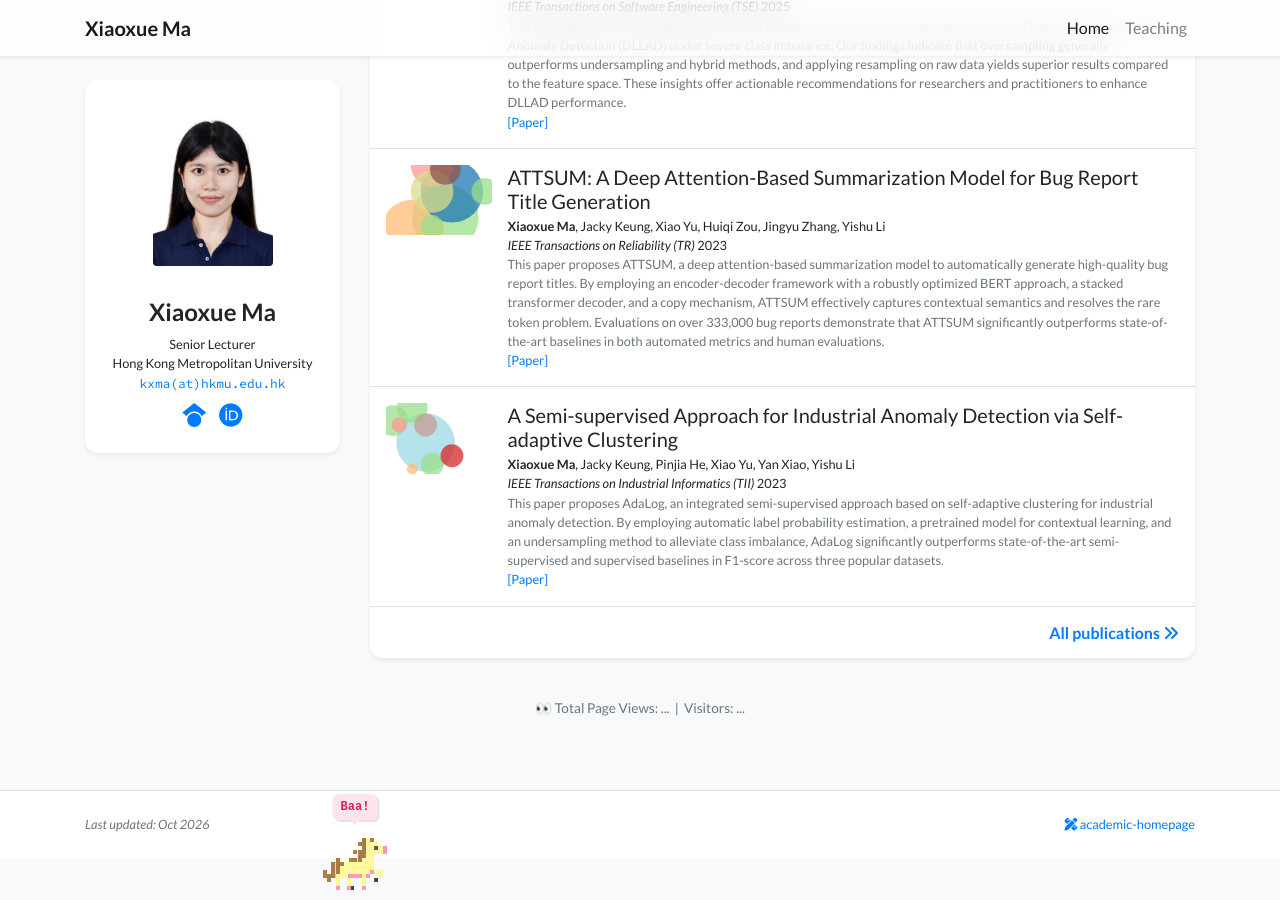
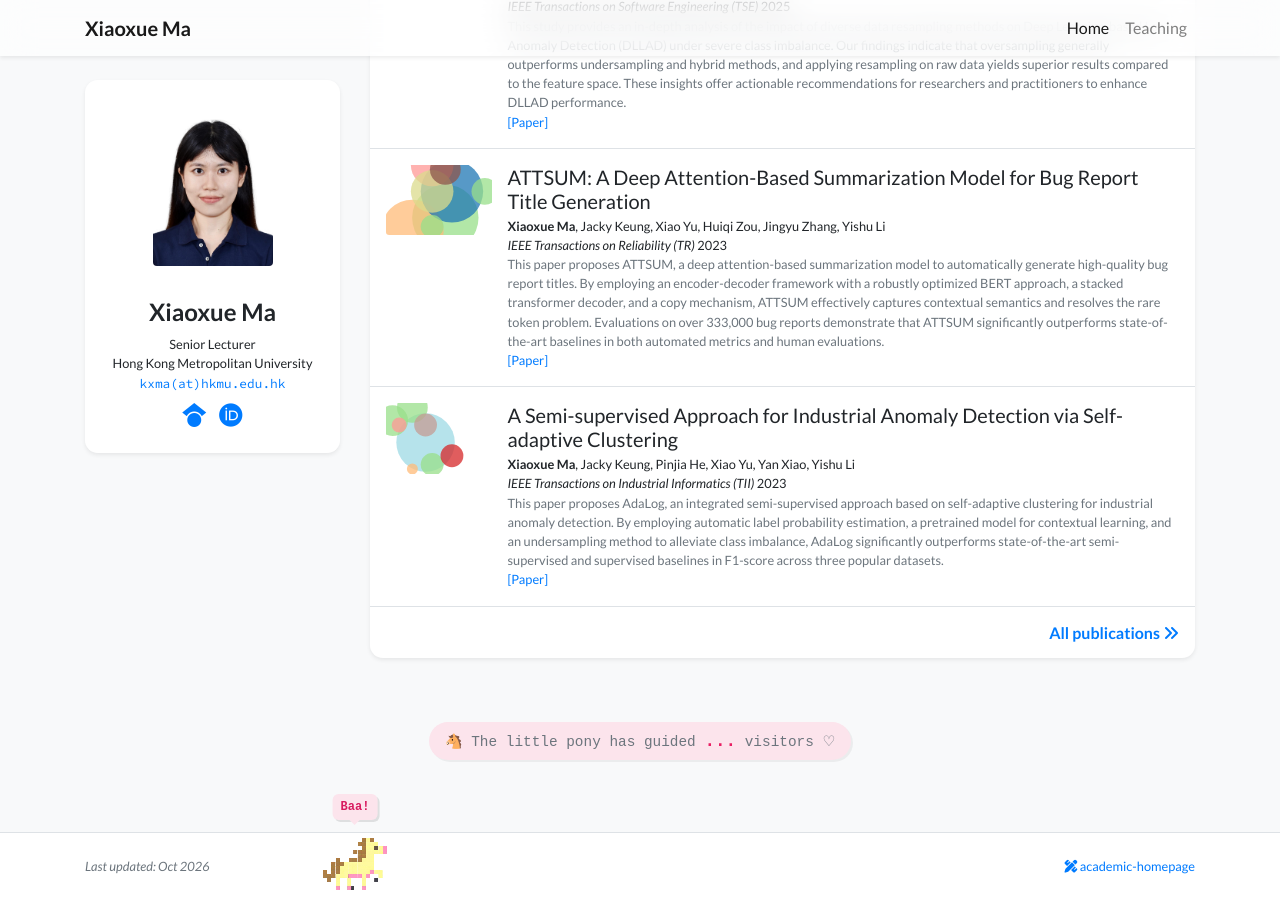
Before and after one commit to xiaoxuemakayley/xiaoxuemakayley.github.io, a Jekyll site: the page built from index.html, in a window 1280 px wide and 900 px high, scrolled down 3745 px. Built offline with Jekyll 4.4.1, drawn with Linux system fonts in a browser that asks for light colours; nearby versions of some CDN libraries; a style sheet for code colours, icons or effects is not loaded.

Commit message:
Update index.html

```diff
--- a/index.html
+++ b/index.html
@@ -163,15 +163,13 @@ navbar_title: Home
 <!-- 引入 Vercount 统计脚本 -->
 <script defer src="https://cn.vercount.one/js"></script>
 
-<!-- 主页浏览量展示 -->
-<div class="container mt-4 mb-4">
+<!-- Cute English Page Views -->
+<div class="container mt-5 mb-4">
     <div class="row">
-        <div class="col-12 text-center text-muted" style="font-size: 0.85rem;">
-            <span>👀 Total Page Views: </span>
-            <span id="vercount_value_site_pv">...</span>
-            &nbsp;|&nbsp;
-            <span>Visitors: </span>
-            <span id="vercount_value_site_uv">...</span>
+        <div class="col-12 text-center">
+            <span class="text-muted" style="font-size: 0.9rem; font-family: monospace; background: #fce4ec; padding: 6px 16px; border-radius: 20px; display: inline-block; color: #d81b60; box-shadow: 2px 2px 0px rgba(0,0,0,0.05);">
+                🐴 The little pony has guided <strong id="vercount_value_page_pv" style="font-size: 1.1rem; color: #e91e63;">...</strong> visitors ♡
+            </span>
         </div>
     </div>
 </div>
```
